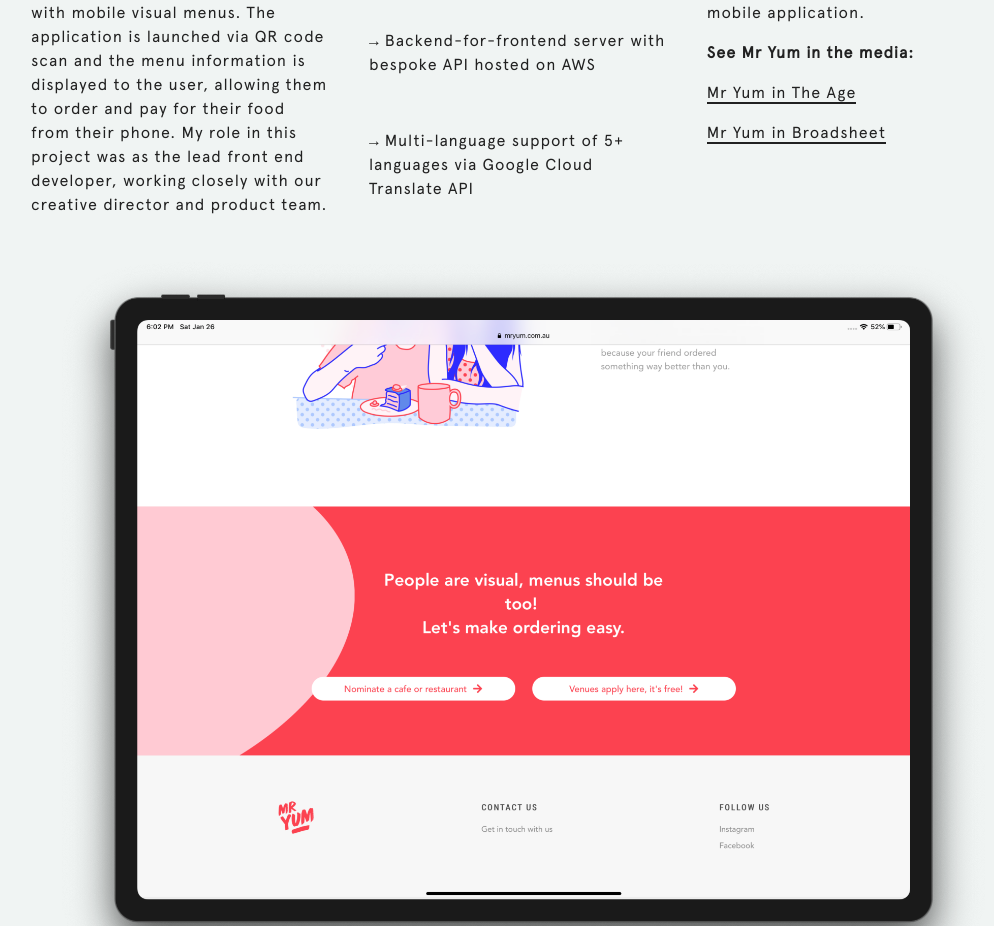
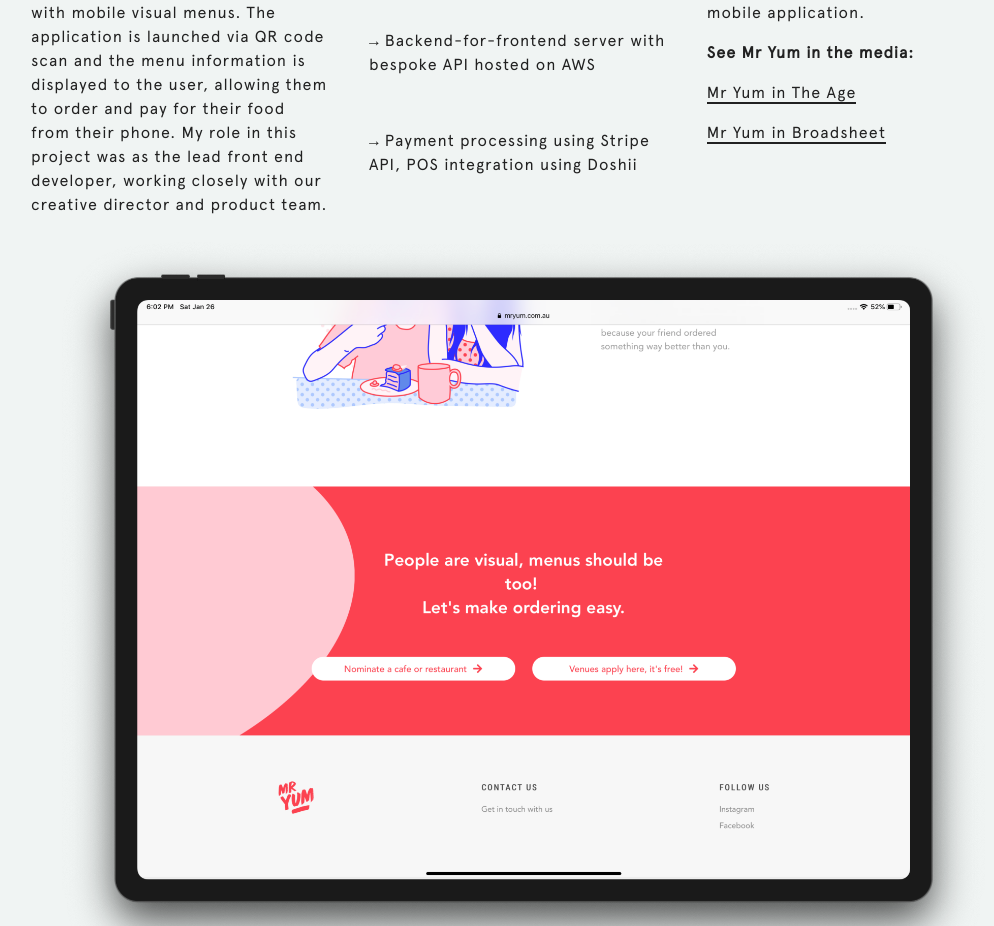
Before and after one commit to Evvn/evan-evan-evan, a React (Create React App) app: page /work in a window 1280 px wide. Shown: the part 1523-2449 px from the top of the page, without its empty margins (117-1111 px from the left). Built offline with nearby package versions, Linux system fonts and the light colour scheme; a web font is replaced by a local one.

Commit message:
add stripe / doshii

```diff
--- a/src/MrYum.js
+++ b/src/MrYum.js
@@ -33,8 +33,8 @@
               on AWS
             </p>
             <p>
-              <b>&rarr;</b> Multi-language support of 5+ languages via Google
-              Cloud Translate API
+              <b>&rarr;</b> Payment processing using Stripe API, POS integration
+              using Doshii
             </p>
           </div>
 
```
